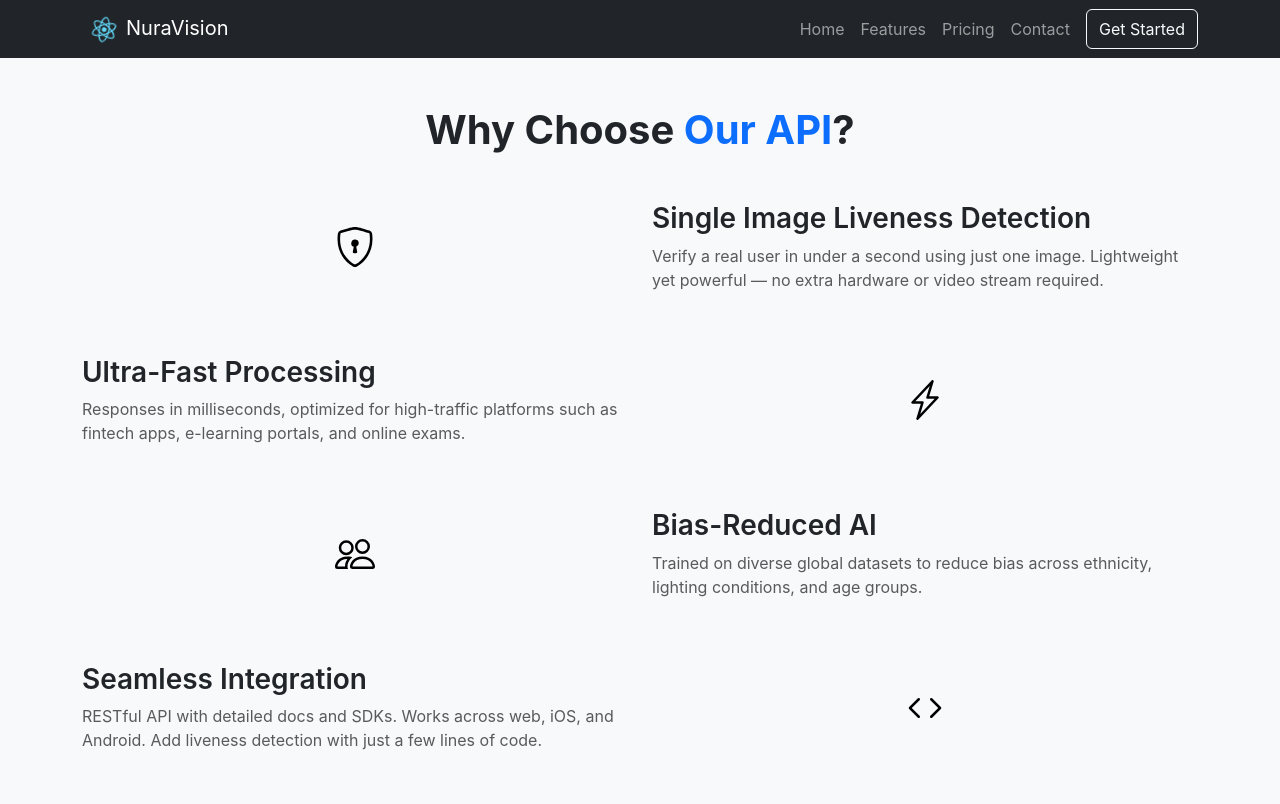
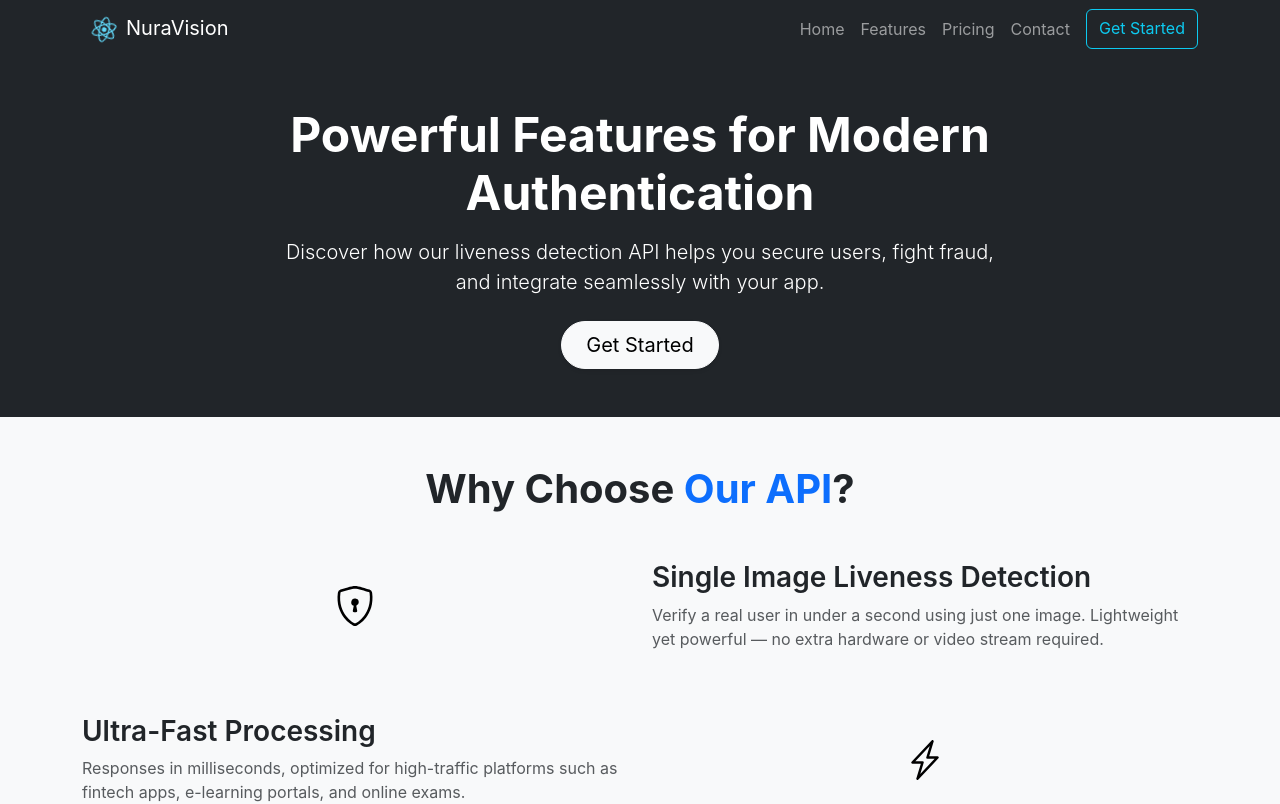
Before and after one commit to sadidul012/nura-vision-frontend, a React (Create React App) app: page /features in a window 1280 px wide. Shown: the top 804 px of the page. Built offline with nearby package versions, Linux system fonts and the light colour scheme.

Commit message:
Added hero to features page

```diff
--- a/src/pages/components/common/MainMenu.tsx
+++ b/src/pages/components/common/MainMenu.tsx
@@ -1,7 +1,7 @@
 import React from 'react';
 import {Link} from "react-router-dom";
 import logo from '../../../logo.svg';
-import {Navbar as BSNavbar, Nav, Container, Button} from 'react-bootstrap';
+import {Navbar as BSNavbar, Nav, Container} from 'react-bootstrap';
 
 const MainMenu: React.FC = () => {
     return (
@@ -18,7 +18,7 @@ const MainMenu: React.FC = () => {
                         <Nav.Link as={Link} to="/features">Features</Nav.Link>
                         <Nav.Link as={Link} to="/pricing">Pricing</Nav.Link>
                         <Nav.Link as={Link} to="/contact">Contact</Nav.Link>
-                        <Button variant="outline-light" className="ms-2">Get Started</Button>
+                        <a className="ms-2 btn btn-outline-info" href={"/pricing"} >Get Started</a>
                     </Nav>
                 </BSNavbar.Collapse>
             </Container>
--- a/src/pages/features/Features.tsx
+++ b/src/pages/features/Features.tsx
@@ -1,4 +1,3 @@
-// src/pages/Features.tsx
 import React from "react";
 import {Container, Row, Col} from "react-bootstrap";
 import {ShieldLock, LightningCharge, People, Code, ShieldCheck} from "react-bootstrap-icons";
@@ -63,21 +62,7 @@ const Features: React.FC = () => {
                     ))}
                 </Container>
             </div>
-
-            <section id="contact" className="py-5 bg-dark text-light text-center py-5 mt-5">
-                <Container>
-                    <h2 className="fw-bold">Ready to integrate liveness detection?</h2>
-                    <p className="mb-4">
-                        Start verifying real users today with our simple and secure API.
-                    </p>
-                    <a href="/pricing" className="btn btn-light btn-lg px-4 rounded-pill shadow-sm">
-                        Get Started
-                    </a>
-                </Container>
-            </section>
         </>
-
-
     );
 };
 
--- a/src/pages/features/FeaturesPage.tsx
+++ b/src/pages/features/FeaturesPage.tsx
@@ -2,6 +2,8 @@ import React from "react";
 import MainMenu from "../components/common/MainMenu";
 import Footer from "../components/common/Footer";
 import Features from "./Features";
+import Hero from "./Hero";
+import GetStarted from "./GetStarted";
 
 
 const FeaturesPage: React.FC = () => {
@@ -9,7 +11,9 @@ const FeaturesPage: React.FC = () => {
         <>
             <div className="app-content">
                 <MainMenu/>
+                <Hero/>
                 <Features/>
+                <GetStarted/>
             </div>
             <Footer/>
         </>
--- /dev/null
+++ b/src/pages/features/GetStarted.tsx
@@ -0,0 +1,22 @@
+import React from "react";
+import {Container} from "react-bootstrap";
+
+const GetStarted: React.FC = () => {
+    return (
+        <>
+            <section id="contact" className="py-5 bg-dark text-light text-center py-5 mt-5">
+                <Container>
+                    <h2 className="fw-bold">Ready to integrate liveness detection?</h2>
+                    <p className="mb-4">
+                        Start verifying real users today with our simple and secure API.
+                    </p>
+                    <a href="/pricing" className="btn btn-light btn-lg px-4 rounded-pill shadow-sm">
+                        Get Started
+                    </a>
+                </Container>
+            </section>
+        </>
+    );
+};
+
+export default GetStarted;
--- /dev/null
+++ b/src/pages/features/Hero.tsx
@@ -0,0 +1,32 @@
+import React from "react";
+import {Container, Row, Col} from "react-bootstrap";
+
+const Hero: React.FC = () => {
+    return (
+        <>
+            <section className="hero-section text-white bg-dark text-center d-flex align-items-center p-5">
+                <Container>
+                    <Row className="justify-content-center">
+                        <Col md={10} lg={8}>
+                            <h1 className="fw-bold display-5 mb-3">
+                                Powerful Features for Modern Authentication
+                            </h1>
+                            <p className="lead mb-4">
+                                Discover how our liveness detection API helps you secure users,
+                                fight fraud, and integrate seamlessly with your app.
+                            </p>
+                            <a
+                                href="/pricing"
+                                className="btn btn-light btn-lg px-4 rounded-pill shadow-sm"
+                            >
+                                Get Started
+                            </a>
+                        </Col>
+                    </Row>
+                </Container>
+            </section>
+        </>
+    );
+};
+
+export default Hero;
--- a/src/pages/home/Hero.tsx
+++ b/src/pages/home/Hero.tsx
@@ -18,12 +18,12 @@ const Hero: React.FC = () => {
           Verify users in seconds with cutting-edge face liveliness detection.
           Secure • Fast • Reliable
         </p>
-        <Button variant="light" size="lg" className="me-3 shadow">
+        <a className="shadow btn btn-lg me-3 btn-light" href={"/demo"}>
           Try Demo
-        </Button>
-        <Button variant="outline-light" size="lg" className="shadow">
+        </a>
+        <a className="shadow btn btn-lg btn-outline-light" href={"/pricing"}>
           View Pricing
-        </Button>
+        </a>
       </Container>
     </section>
   );
--- a/src/pages/pricing/PricingPage.tsx
+++ b/src/pages/pricing/PricingPage.tsx
@@ -10,10 +10,10 @@ const PricingPage: React.FC = () => {
         <>
             <div className="app-content">
                 <MainMenu/>
+                <PricingHeader/>
                 <div className="container py-5">
-                     <PricingHeader/>
-                     <PricingCard />
-                     <ExtraInfo />
+                    <PricingCard/>
+                    <ExtraInfo/>
                 </div>
             </div>
             <Footer/>
```
Lines whose indentation alone changed are shown as unchanged.
